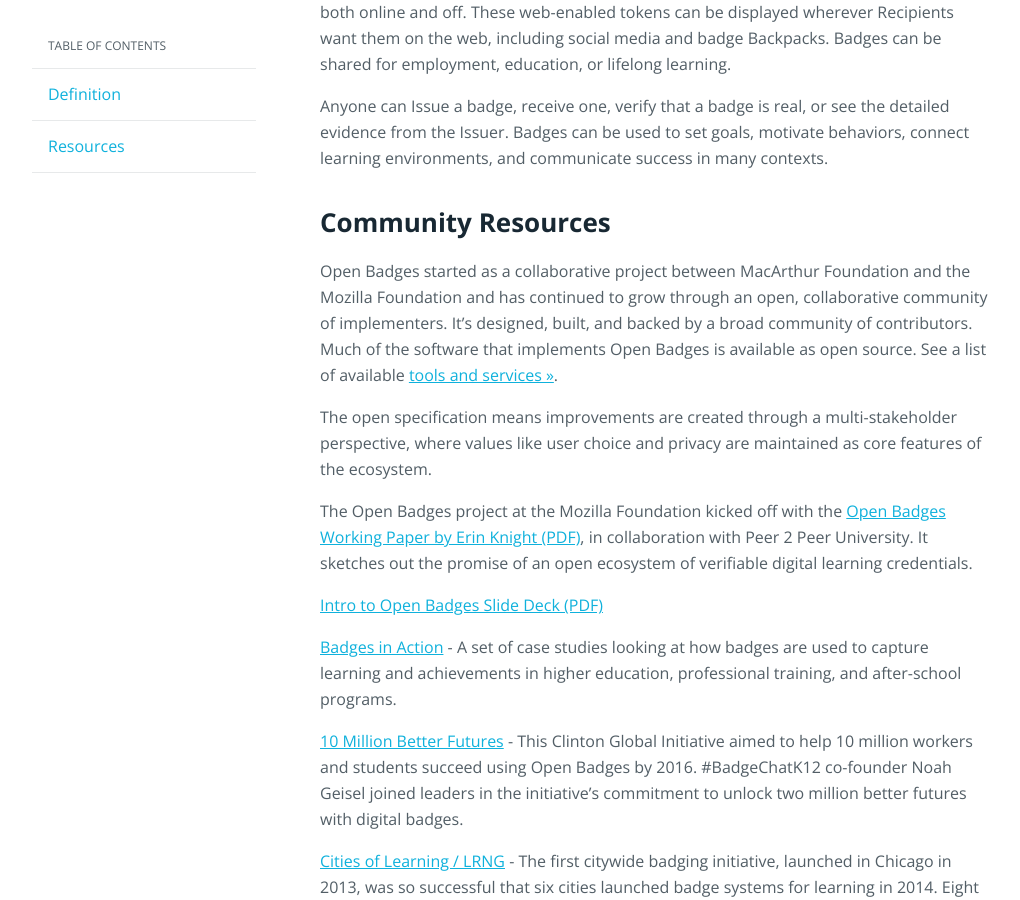
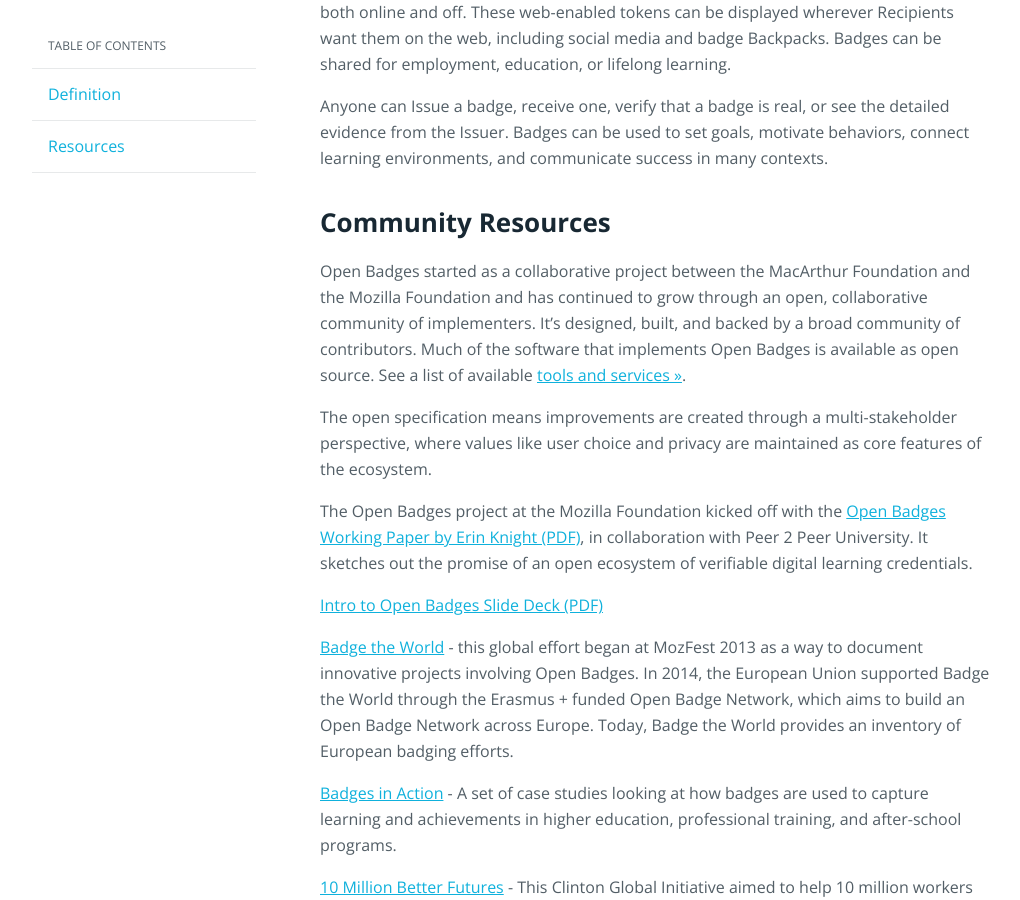
Before and after one commit to mozilla/openbadges.org-static, a Jekyll site: the page built from about/resources/index.md, in a window 1280 px wide and 900 px high, scrolled down 1732 px. Shown: the whole window, without its empty margins (128-1148 px from the left). Built offline with Jekyll 4.4.1, drawn with Linux system fonts in a browser that asks for light colours.

Commit message:
merges #6 from ccrytzer. Thanks for review to dajbelshaw.

```diff
--- a/about/resources/index.md
+++ b/about/resources/index.md
@@ -33,7 +33,7 @@
 Anyone can Issue a badge, receive one, verify that a badge is real, or see the detailed evidence from the Issuer. Badges can be used to set goals, motivate behaviors, connect learning environments, and communicate success in many contexts.
 
 <h2 class="title title-content" id="resources">Community Resources</h2>
-Open Badges started as a collaborative project between MacArthur Foundation and the Mozilla Foundation and has continued to grow through an open, collaborative community of implementers. It’s designed, built, and backed by a broad community of contributors. Much of the software that implements Open Badges is available as open source. See a list of available [tools and services »](../participating-services).
+Open Badges started as a collaborative project between the MacArthur Foundation and the Mozilla Foundation and has continued to grow through an open, collaborative community of implementers. It’s designed, built, and backed by a broad community of contributors. Much of the software that implements Open Badges is available as open source. See a list of available [tools and services »](../participating-services).
 
 The open specification means improvements are created through a multi-stakeholder perspective, where values like user choice and privacy are maintained as core features of the ecosystem.
 
@@ -41,6 +41,8 @@
 
 [Intro to Open Badges Slide Deck (PDF)](https://wiki.mozilla.org/images/8/84/Open_Badges_Presentation_-_General.pdf)
 
+[Badge the World](http://www.badgetheworld.org/) - this global effort began at MozFest 2013 as a way to document innovative projects involving Open Badges. In 2014, the European Union supported Badge the World through the Erasmus + funded Open Badge Network, which aims to build an Open Badge Network across Europe. Today, Badge the World provides an inventory of European badging efforts.
+
 [Badges in Action](http://www.reconnectlearning.org/case-studies) - A set of case studies looking at how badges are used to capture learning and achievements in higher education, professional training, and after-school programs.
 
 [10 Million Better Futures](http://www.10mbetterfutures.org) - This Clinton Global Initiative aimed to help 10 million workers and students succeed using Open Badges by 2016. #BadgeChatK12 co-founder Noah Geisel joined leaders in the initiative’s commitment to unlock two million better futures with digital badges.
```
